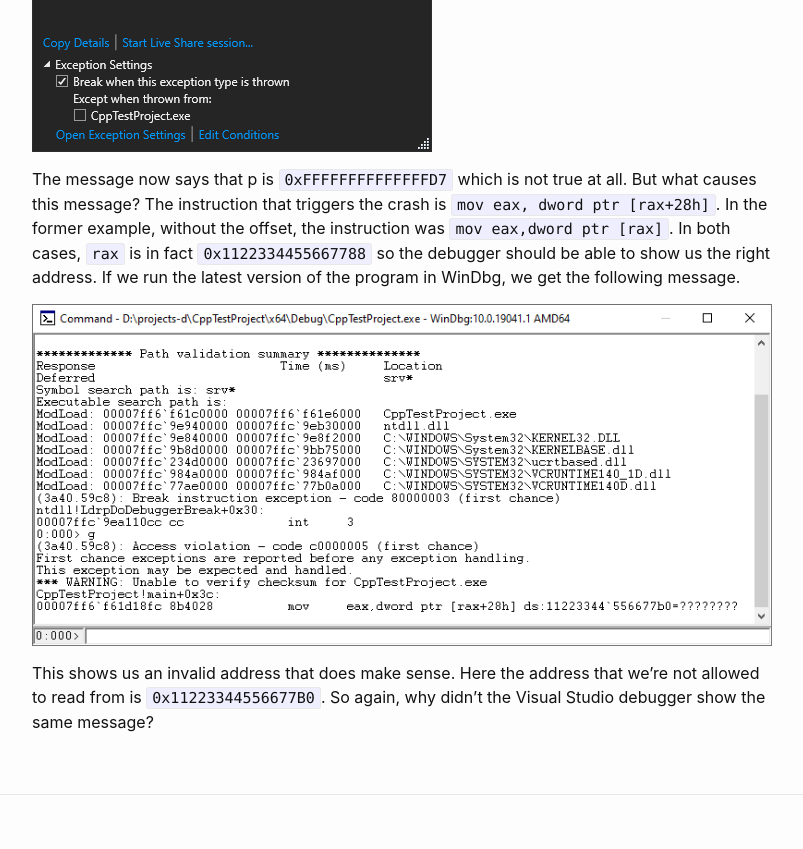
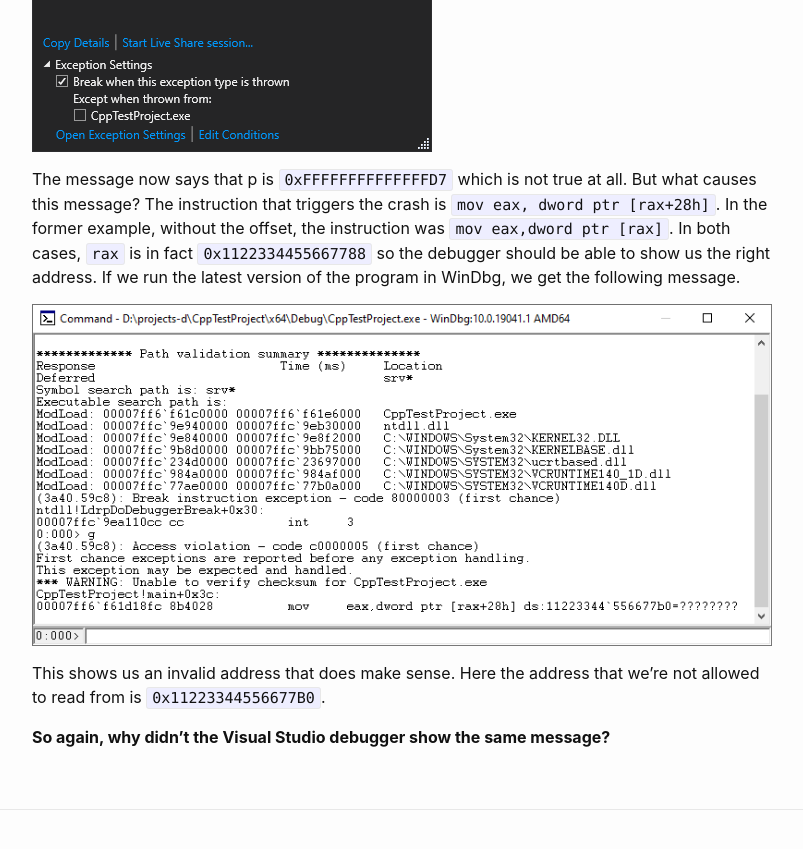
Before and after one commit to cyberfeeder/cyberfeeder.github.io, a Jekyll site: the page built from _posts/1000-01-01-debuggers-and-unmapped-memory.md, in a window 1280 px wide and 900 px high, scrolled down 1354 px. Shown: the top 849 px of the window, without its empty margins (238-1041 px from the left). Built offline with Jekyll 4.4.1, drawn with Linux system fonts in a browser that asks for light colours.

```diff
--- a/_posts/1000-01-01-debuggers-and-unmapped-memory.md
+++ b/_posts/1000-01-01-debuggers-and-unmapped-memory.md
@@ -66,4 +66,5 @@ of the program in WinDbg, we get the following message.
 
 This shows us an invalid address that does make sense.
 Here the address that we're not allowed to read from is `0x11223344556677B0`.
-So again, why didn't the Visual Studio debugger show the same message?
+
+**So again, why didn't the Visual Studio debugger show the same message?**
```
